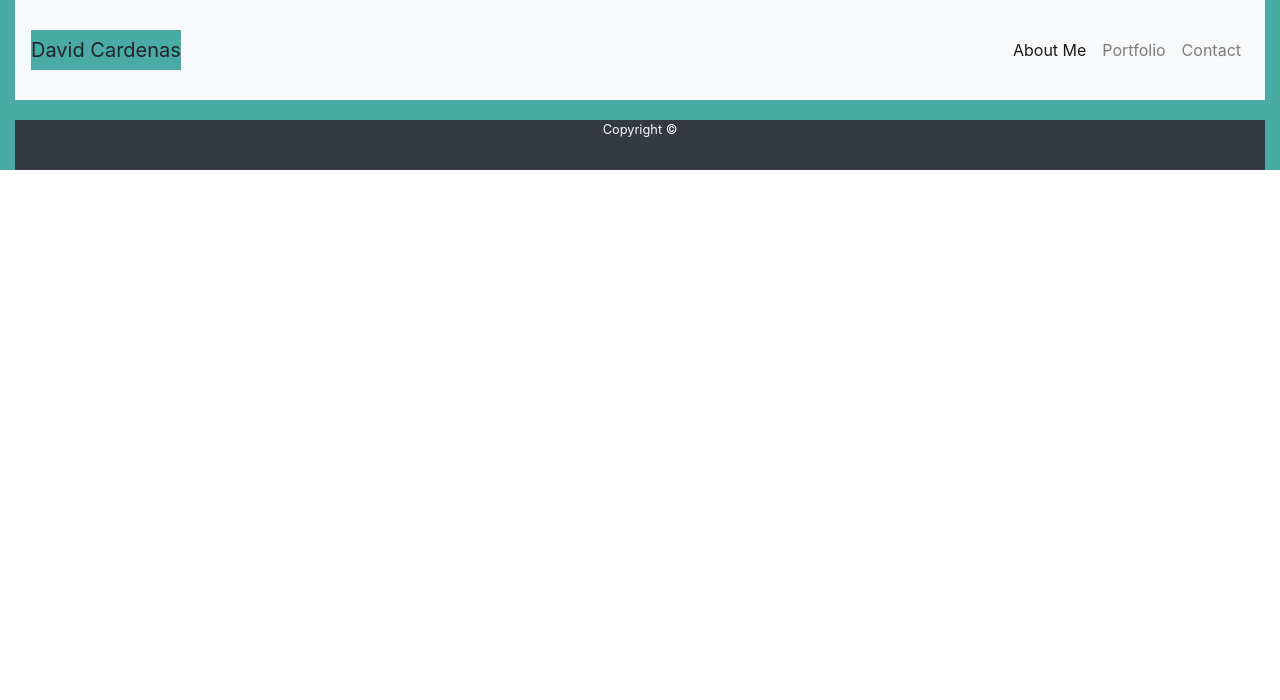
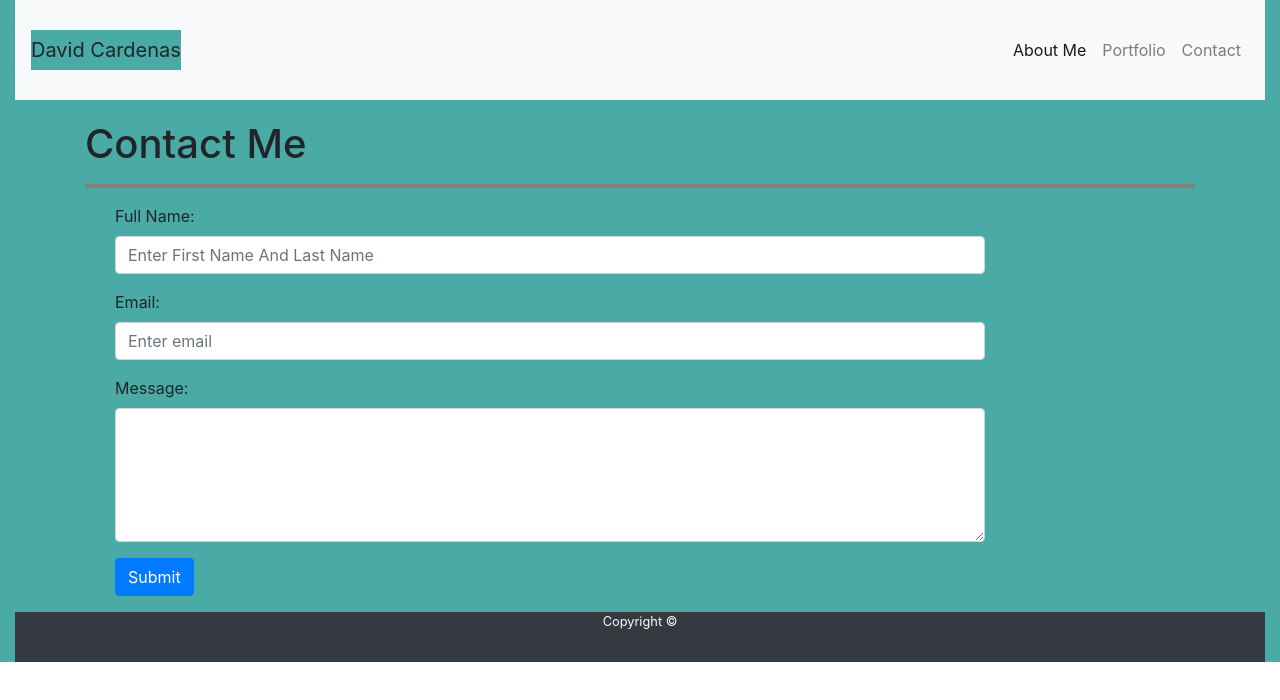
Before and after one commit to dcarde24/Bootstrap-Portfolio, a plain HTML site: page contact.html in a window 1280 px wide. Drawn offline with nearby package versions, Linux system fonts and the light colour scheme.

Commit message:
completed contact page

```diff
--- a/assets/css/style.css
+++ b/assets/css/style.css
@@ -28,5 +28,5 @@
 }
 
 .lineBreak {
-    border: 1px solid grey;
+    border: 2px solid grey;
 }
--- a/contact.html
+++ b/contact.html
@@ -37,7 +37,46 @@
             </div>
             </div>
 
+            <div class="container contact">
+                <div class="row rowNumberTwo">
+                    <div class="col-lg-12">
+                        <div class="contact-info">
+                            <h1>Contact Me</h1>
+                            <hr class="lineBreak">
 
+
+                    <div class="col-lg-12">
+                        <div class="contact-form">
+                            <div class="form-group">
+                              <label class="control-label col-sm-2" for="fname">Full Name:</label>
+                              <div class="col-sm-10">
+                                <input type="text" class="form-control" id="fname" placeholder="Enter First Name And Last Name" name="fname">
+                              </div>
+                            </div>
+                            <div class="form-group">
+                              <label class="control-label col-sm-2" for="email">Email:</label>
+                              <div class="col-sm-10">
+                                <input type="email" class="form-control" id="email" placeholder="Enter email" name="email">
+                              </div>
+                            </div>
+                            <div class="form-group">
+                              <label class="control-label col-sm-2" for="comment">Message:</label>
+                              <div class="col-sm-10">
+                                <textarea class="form-control" rows="5" id="comment"></textarea>
+                              </div>
+                            </div>
+                            <div class="form-group">
+                              <div class="col-sm-offset-2 col-sm-10">
+                                <a href="index.html" class="btn btn-primary">Submit</a>
+                              </div>
+                            </div>
+                        </div>
+                    </div>
+
+                </div>
+            </div>
+                </div>
+            </div>
 
 
 
```
